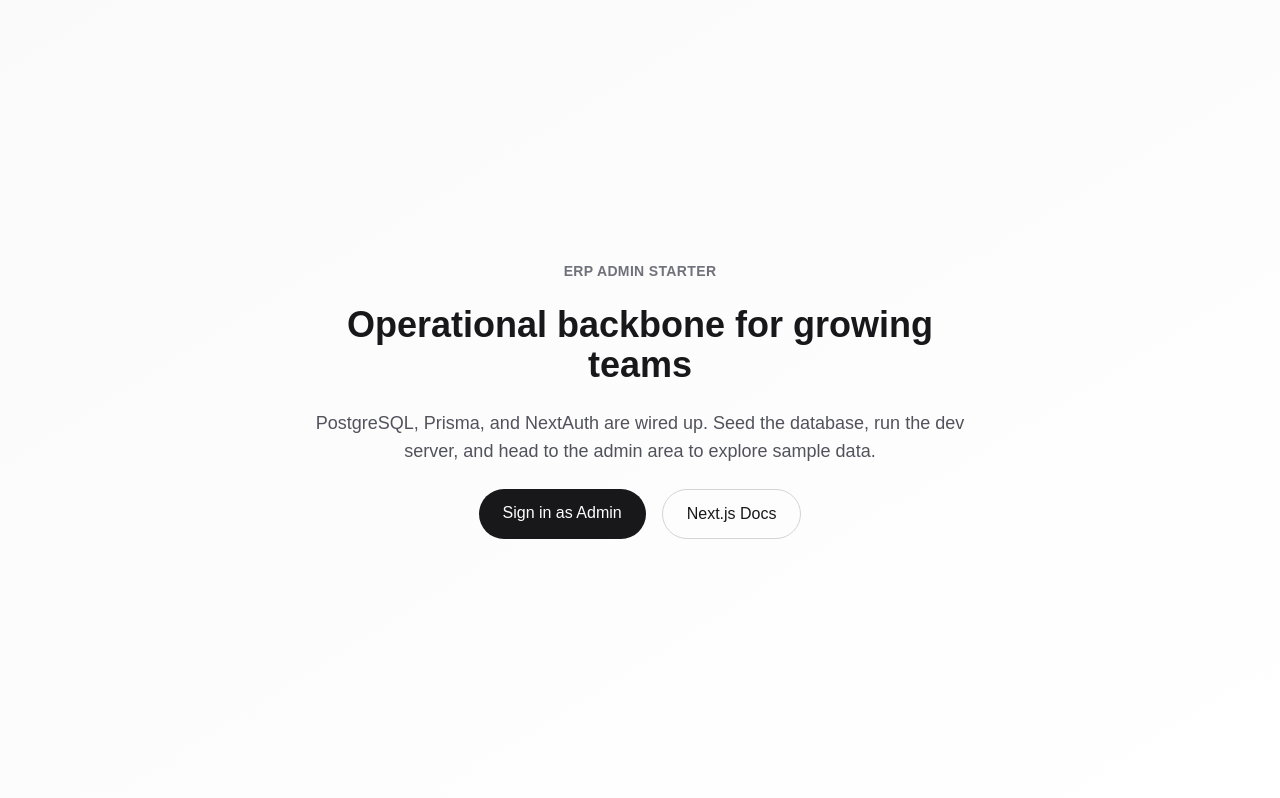
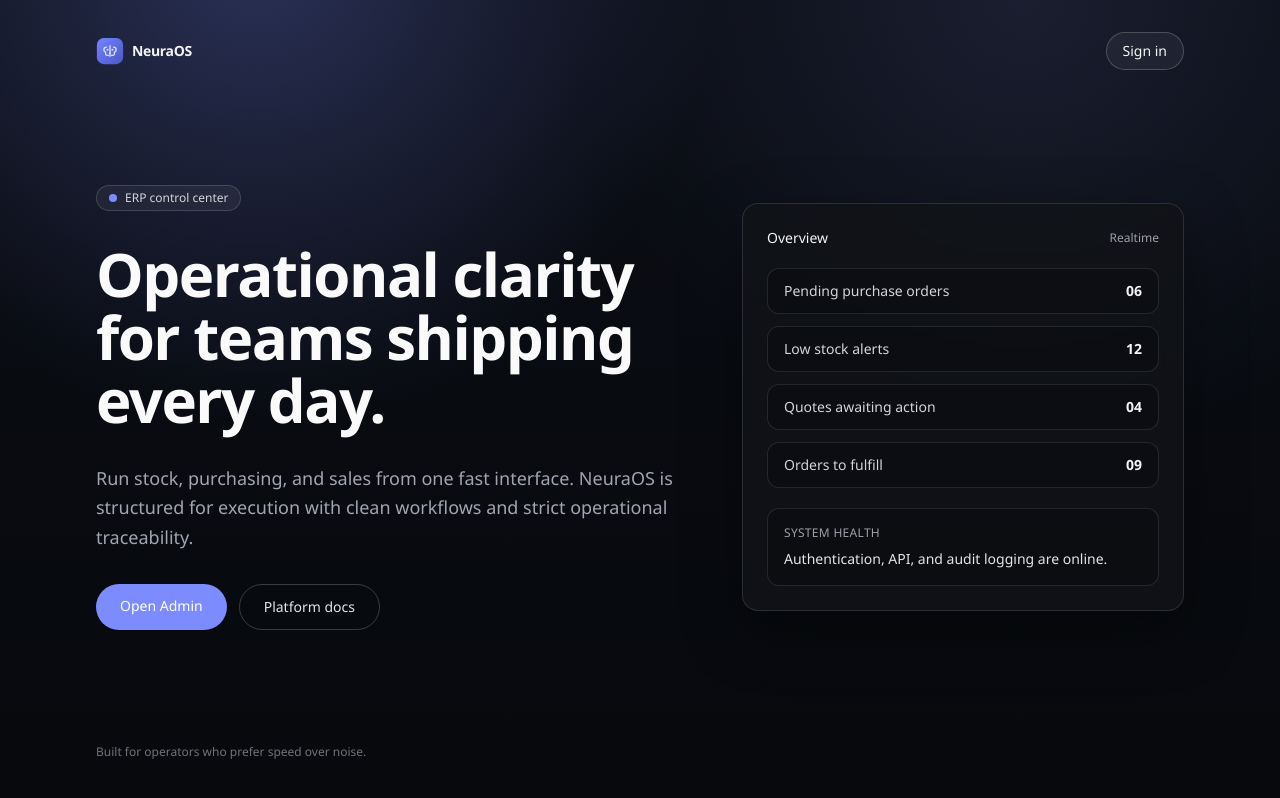
Before and after one commit to JarvisMidoria/NeuraOS, a Next.js app: page / in a window 1280 px wide. Built offline with nearby package versions, Linux system fonts and the light colour scheme.

Commit message:
feat: redesign landing and login with neuraos visual identity

```diff
--- a/src/app/globals.css
+++ b/src/app/globals.css
@@ -1,26 +1,57 @@
 @import "tailwindcss";
 
 :root {
-  --background: #ffffff;
-  --foreground: #171717;
+  --background: #07090d;
+  --foreground: #f4f5f8;
+  --surface: rgba(17, 19, 24, 0.85);
+  --surface-border: rgba(255, 255, 255, 0.12);
+  --muted: #a1a5b3;
+  --accent: #7c8cff;
 }
 
 @theme inline {
   --color-background: var(--background);
   --color-foreground: var(--foreground);
-  --font-sans: Arial, Helvetica, sans-serif;
+  --font-sans: "Avenir Next", "Segoe UI", "SF Pro Display", "Inter", "Helvetica Neue", sans-serif;
   --font-mono: "SFMono-Regular", Menlo, Monaco, Consolas, "Liberation Mono", "Courier New", monospace;
 }
 
 @media (prefers-color-scheme: dark) {
   :root {
-    --background: #0a0a0a;
-    --foreground: #ededed;
+    --background: #07090d;
+    --foreground: #f4f5f8;
   }
 }
 
 body {
   background: var(--background);
   color: var(--foreground);
-  font-family: Arial, Helvetica, sans-serif;
+  font-family: var(--font-sans);
+  background-image:
+    radial-gradient(circle at 20% -5%, rgba(124, 140, 255, 0.28) 0%, rgba(124, 140, 255, 0) 35%),
+    radial-gradient(circle at 80% 0%, rgba(90, 100, 160, 0.2) 0%, rgba(90, 100, 160, 0) 35%),
+    linear-gradient(180deg, #0a0d14 0%, #07090d 100%);
 }
+
+.glass-panel {
+  background: var(--surface);
+  border: 1px solid var(--surface-border);
+  box-shadow: 0 20px 60px rgba(0, 0, 0, 0.35);
+  backdrop-filter: blur(12px);
+}
+
+.fade-up {
+  animation: fadeUp 420ms ease-out;
+}
+
+@keyframes fadeUp {
+  from {
+    opacity: 0;
+    transform: translateY(10px);
+  }
+
+  to {
+    opacity: 1;
+    transform: translateY(0);
+  }
+}
--- a/src/app/login/page.tsx
+++ b/src/app/login/page.tsx
@@ -1,5 +1,6 @@
 import type { Metadata } from "next";
 import { Suspense } from "react";
+import { NeuraLogo } from "@/components/brand/neura-logo";
 import { LoginForm } from "./login-form";
 
 export const metadata: Metadata = {
@@ -8,20 +9,37 @@
 
 export default function LoginPage() {
   return (
-    <div className="flex min-h-screen items-center justify-center bg-zinc-50 px-4 py-12">
-      <div className="w-full max-w-md rounded-2xl bg-white p-8 shadow-sm">
-        <div className="mb-8 space-y-2 text-center">
-          <p className="text-xs font-semibold uppercase tracking-wide text-zinc-600">
-            ERP Admin
+    <div className="mx-auto flex min-h-screen w-full max-w-6xl flex-col px-5 py-8 sm:px-8">
+      <div className="fade-up mb-8">
+        <NeuraLogo />
+      </div>
+      <div className="grid w-full flex-1 gap-8 lg:grid-cols-[1fr_460px]">
+        <section className="fade-up hidden flex-col justify-center space-y-6 lg:flex">
+          <p className="text-xs uppercase tracking-[0.2em] text-zinc-400">NeuraOS Admin</p>
+          <h1 className="max-w-xl text-5xl font-semibold leading-[1.08] tracking-tight text-zinc-50">
+            Fast control plane for purchase, stock, and sales operations.
+          </h1>
+          <p className="max-w-xl text-base leading-relaxed text-zinc-400">
+            Connect your team on one secure interface. Every move is logged, permissions are
+            role-driven, and every metric stays visible in real time.
           </p>
-          <h1 className="text-2xl font-semibold text-zinc-900">Sign in</h1>
-          <p className="text-sm text-zinc-500">
-            Enter the admin credentials created by the seed script.
-          </p>
+          <div className="flex gap-2 text-xs text-zinc-500">
+            <span className="rounded-full border border-white/15 px-3 py-1">Role-based access</span>
+            <span className="rounded-full border border-white/15 px-3 py-1">Audit trail</span>
+            <span className="rounded-full border border-white/15 px-3 py-1">Realtime inventory</span>
+          </div>
+        </section>
+
+        <div className="fade-up glass-panel rounded-3xl p-7 sm:p-9">
+          <div className="mb-8 space-y-2">
+            <p className="text-xs font-semibold uppercase tracking-[0.2em] text-zinc-400">ERP Admin</p>
+            <h2 className="text-3xl font-semibold tracking-tight text-zinc-100">Sign in</h2>
+            <p className="text-sm text-zinc-400">Use your admin credentials to access the console.</p>
+          </div>
+          <Suspense fallback={<p className="text-sm text-zinc-400">Loading form...</p>}>
+            <LoginForm />
+          </Suspense>
         </div>
-        <Suspense fallback={<p className="text-sm text-zinc-500">Loading form...</p>}>
-          <LoginForm />
-        </Suspense>
       </div>
     </div>
   );
--- a/src/app/page.tsx
+++ b/src/app/page.tsx
@@ -1,35 +1,82 @@
 import Link from "next/link";
+import { NeuraLogo } from "@/components/brand/neura-logo";
 
 export default function Home() {
   return (
-    <div className="flex min-h-screen flex-col items-center justify-center bg-gradient-to-br from-zinc-50 to-white px-6 py-12">
-      <div className="w-full max-w-2xl space-y-6 text-center">
-        <p className="text-sm font-semibold uppercase tracking-wide text-zinc-500">
-          ERP Admin Starter
-        </p>
-        <h1 className="text-4xl font-semibold text-zinc-900">
-          Operational backbone for growing teams
-        </h1>
-        <p className="text-lg text-zinc-600">
-          PostgreSQL, Prisma, and NextAuth are wired up. Seed the database, run the
-          dev server, and head to the admin area to explore sample data.
-        </p>
-        <div className="flex flex-wrap justify-center gap-4">
+    <main className="mx-auto flex min-h-screen w-full max-w-6xl flex-col px-5 py-6 sm:px-8 sm:py-8">
+      <header className="fade-up flex items-center justify-between">
+        <NeuraLogo />
         <Link
           href="/login"
-            className="rounded-full bg-zinc-900 px-6 py-3 text-white transition hover:bg-zinc-800"
+          className="rounded-full border border-white/20 bg-white/5 px-4 py-2 text-sm text-zinc-100 transition hover:border-white/35 hover:bg-white/10"
         >
-            Sign in as Admin
+          Sign in
+        </Link>
+      </header>
+
+      <section className="grid flex-1 items-center gap-12 py-10 lg:grid-cols-[1.15fr_0.85fr]">
+        <div className="fade-up space-y-8">
+          <div className="inline-flex items-center gap-2 rounded-full border border-white/15 bg-white/5 px-3 py-1 text-xs text-zinc-300">
+            <span className="h-2 w-2 rounded-full bg-[var(--accent)]" />
+            ERP control center
+          </div>
+          <h1 className="max-w-3xl text-5xl font-semibold leading-[1.05] tracking-tight text-zinc-50 sm:text-6xl">
+            Operational clarity for teams shipping every day.
+          </h1>
+          <p className="max-w-2xl text-lg leading-relaxed text-[var(--muted)]">
+            Run stock, purchasing, and sales from one fast interface. NeuraOS is structured for
+            execution with clean workflows and strict operational traceability.
+          </p>
+          <div className="flex flex-wrap gap-3">
+            <Link
+              href="/login"
+              className="rounded-full bg-[var(--accent)] px-6 py-3 text-sm font-medium text-white transition hover:brightness-110"
+            >
+              Open Admin
             </Link>
             <Link
               href="https://nextjs.org/docs"
               target="_blank"
-            className="rounded-full border border-zinc-300 px-6 py-3 text-zinc-900 transition hover:border-zinc-900"
+              className="rounded-full border border-white/20 px-6 py-3 text-sm font-medium text-zinc-200 transition hover:border-white/35 hover:bg-white/5"
             >
-            Next.js Docs
+              Platform docs
             </Link>
           </div>
         </div>
+
+        <div className="fade-up glass-panel rounded-2xl p-5 sm:p-6">
+          <div className="mb-5 flex items-center justify-between">
+            <p className="text-sm font-medium text-zinc-100">Overview</p>
+            <p className="text-xs text-zinc-400">Realtime</p>
           </div>
+          <div className="space-y-3">
+            {[
+              ["Pending purchase orders", "06"],
+              ["Low stock alerts", "12"],
+              ["Quotes awaiting action", "04"],
+              ["Orders to fulfill", "09"],
+            ].map(([label, value]) => (
+              <div
+                key={label}
+                className="flex items-center justify-between rounded-xl border border-white/10 bg-black/20 px-4 py-3"
+              >
+                <p className="text-sm text-zinc-300">{label}</p>
+                <p className="text-sm font-semibold text-zinc-100">{value}</p>
+              </div>
+            ))}
+          </div>
+          <div className="mt-5 rounded-xl border border-white/10 bg-black/20 p-4">
+            <p className="text-xs uppercase tracking-wide text-zinc-400">System health</p>
+            <p className="mt-2 text-sm text-zinc-200">
+              Authentication, API, and audit logging are online.
+            </p>
+          </div>
+        </div>
+      </section>
+
+      <footer className="fade-up pb-2 text-xs text-zinc-500">
+        Built for operators who prefer speed over noise.
+      </footer>
+    </main>
   );
 }
--- /dev/null
+++ b/src/components/brand/neura-logo.tsx
@@ -0,0 +1,48 @@
+import Link from "next/link";
+
+type NeuraLogoProps = {
+  href?: string;
+  compact?: boolean;
+  className?: string;
+};
+
+export function NeuraLogo({ href = "/", compact = false, className = "" }: NeuraLogoProps) {
+  const content = (
+    <span className={`inline-flex items-center gap-2 ${className}`}>
+      <svg
+        aria-hidden
+        viewBox="0 0 32 32"
+        className="h-7 w-7"
+        fill="none"
+        xmlns="http://www.w3.org/2000/svg"
+      >
+        <rect x="1" y="1" width="30" height="30" rx="8" fill="url(#neura-bg)" />
+        <path
+          d="M12 11.5C10.34 11.5 9 12.84 9 14.5C9 15.79 9.81 16.89 10.95 17.33V19.1C10.95 20.19 11.83 21.07 12.92 21.07H14.15M20 11.5C21.66 11.5 23 12.84 23 14.5C23 15.79 22.19 16.89 21.05 17.33V19.1C21.05 20.19 20.17 21.07 19.08 21.07H17.85"
+          stroke="#DDE3FF"
+          strokeWidth="1.5"
+          strokeLinecap="round"
+        />
+        <path d="M16 10V22" stroke="#DDE3FF" strokeWidth="1.5" strokeLinecap="round" />
+        <circle cx="13.2" cy="14.5" r="1.2" fill="#DDE3FF" />
+        <circle cx="18.8" cy="14.5" r="1.2" fill="#DDE3FF" />
+        <circle cx="16" cy="18.6" r="1.2" fill="#DDE3FF" />
+        <defs>
+          <linearGradient id="neura-bg" x1="4" y1="4" x2="28" y2="28" gradientUnits="userSpaceOnUse">
+            <stop stopColor="#6F7FFF" />
+            <stop offset="1" stopColor="#4F5CC8" />
+          </linearGradient>
+        </defs>
+      </svg>
+      {!compact ? (
+        <span className="text-sm font-semibold tracking-tight text-zinc-100">NeuraOS</span>
+      ) : null}
+    </span>
+  );
+
+  return (
+    <Link href={href} className="inline-flex items-center" aria-label="NeuraOS">
+      {content}
+    </Link>
+  );
+}
```
Also changed, not shown: src/app/login/login-form.tsx (+6 -6 lines). Lines whose indentation alone changed are shown as unchanged.
